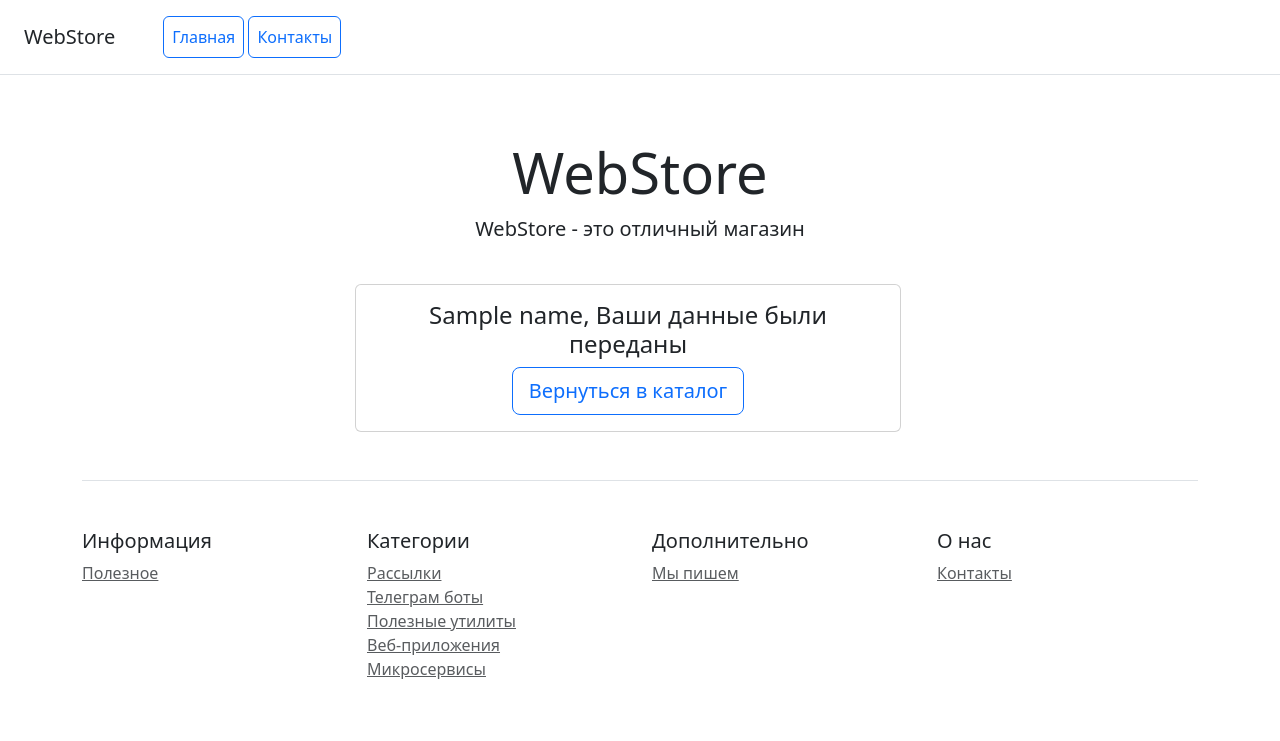
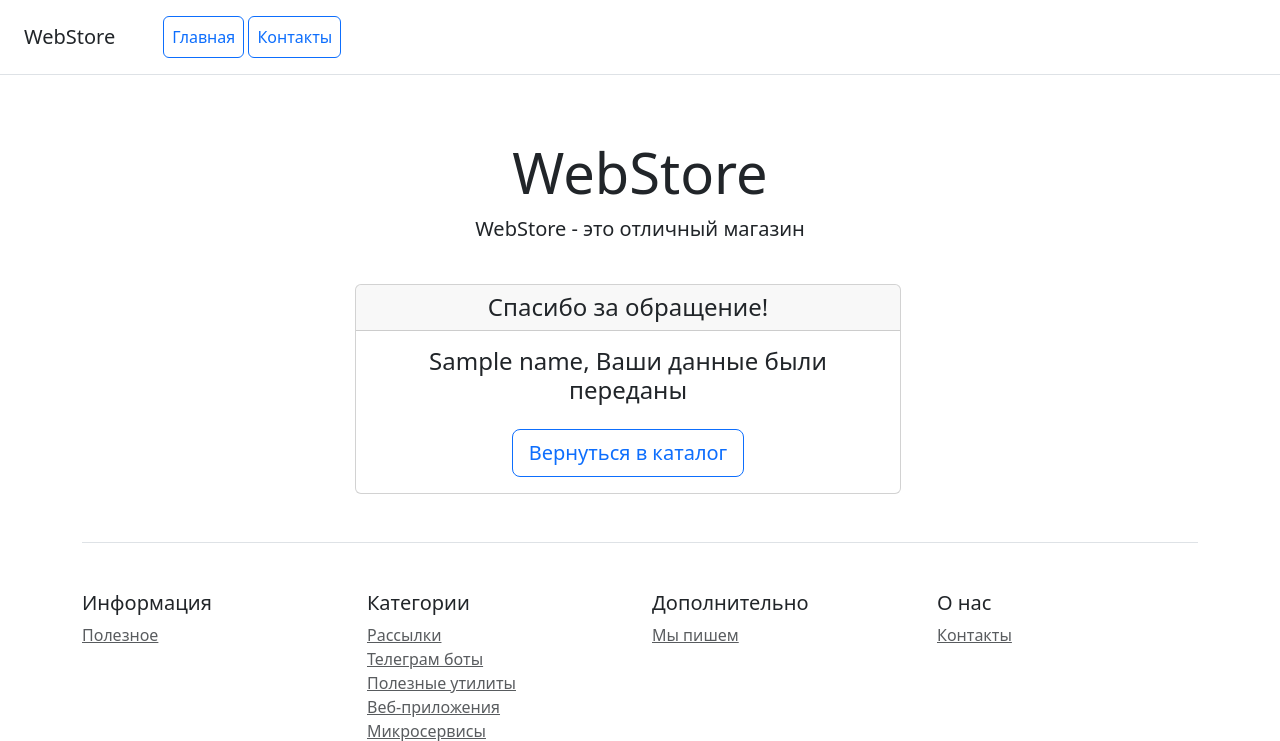
Before and after one commit to MichaelGorbunov/web_store, a Django app: template catalog/templates/catalog/send.html in a window 1280 px wide. Shown: the top 741 px of the page. Before the commit the page ends 679 px from the top, so only its background shows below. Run offline with Django 5.2, Linux system fonts and the light colour scheme; the template is opened without the code that fills it: most values are stand-ins (such as "Sample title", 1, 10 or a date in 2020); some libraries are stand-ins or nearby versions.

Commit message:
рефакторинг для шаблонизации

```diff
--- a/catalog/templates/catalog/product_detail.html
+++ b/catalog/templates/catalog/product_detail.html
@@ -5,8 +5,8 @@
 {% block content %}
 
    <div class="row text-center">
-        <div class="col-3">
-            <div class="card mb-4 box-shadow">
+        <div class="col-6 ">
+            <div class="card mb-4 box-shadow start-50">
                 <div class="card-header">
                     <h4 class="my-0 font-weight-normal">{{product_name}} </h4>
                 </div>
--- a/catalog/templates/catalog/send.html
+++ b/catalog/templates/catalog/send.html
@@ -6,17 +6,26 @@
 
 <div class="row text-center">
     <div class="col-6">
-        <div class="card start-50">
+    <div class="card  box-shadow start-50">
+                <div class="card-header">
+                    <h4 class="my-0 font-weight-normal">Спасибо за обращение!</h4>
+                </div>
+
+
+
+
 
             <div class="card-body">
                 <h4> {{name}}, Ваши данные были переданы</h4>
-                <button class="btn btn-lg btn-block btn-outline-primary" type="button">
+                <button class="btn mt-3 btn-lg btn-block btn-outline-primary" type="button">
                     <a class="nav-link" href="{% url 'catalog:product_list' %}">Вернуться в каталог</a>
 
                 </button>
             </div>
         </div>
+
     </div>
+
 </div>
 
 
```
